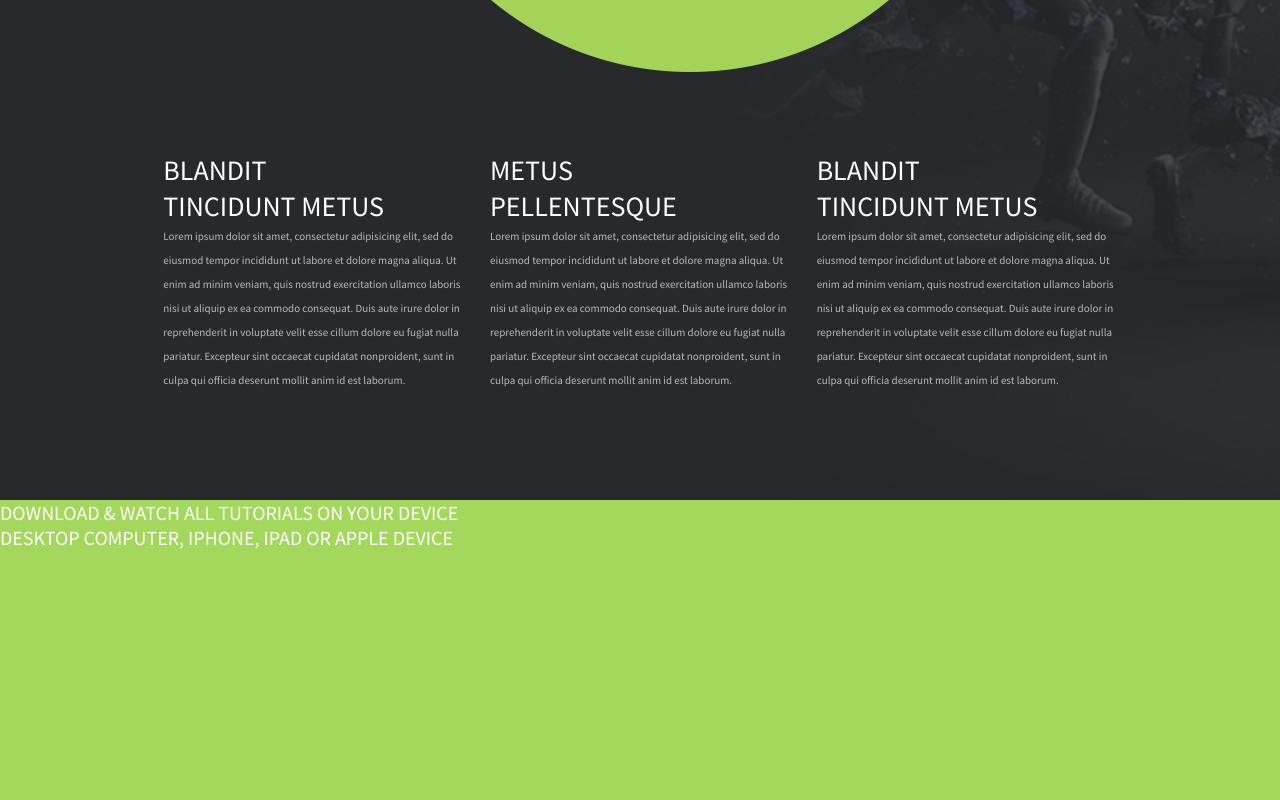
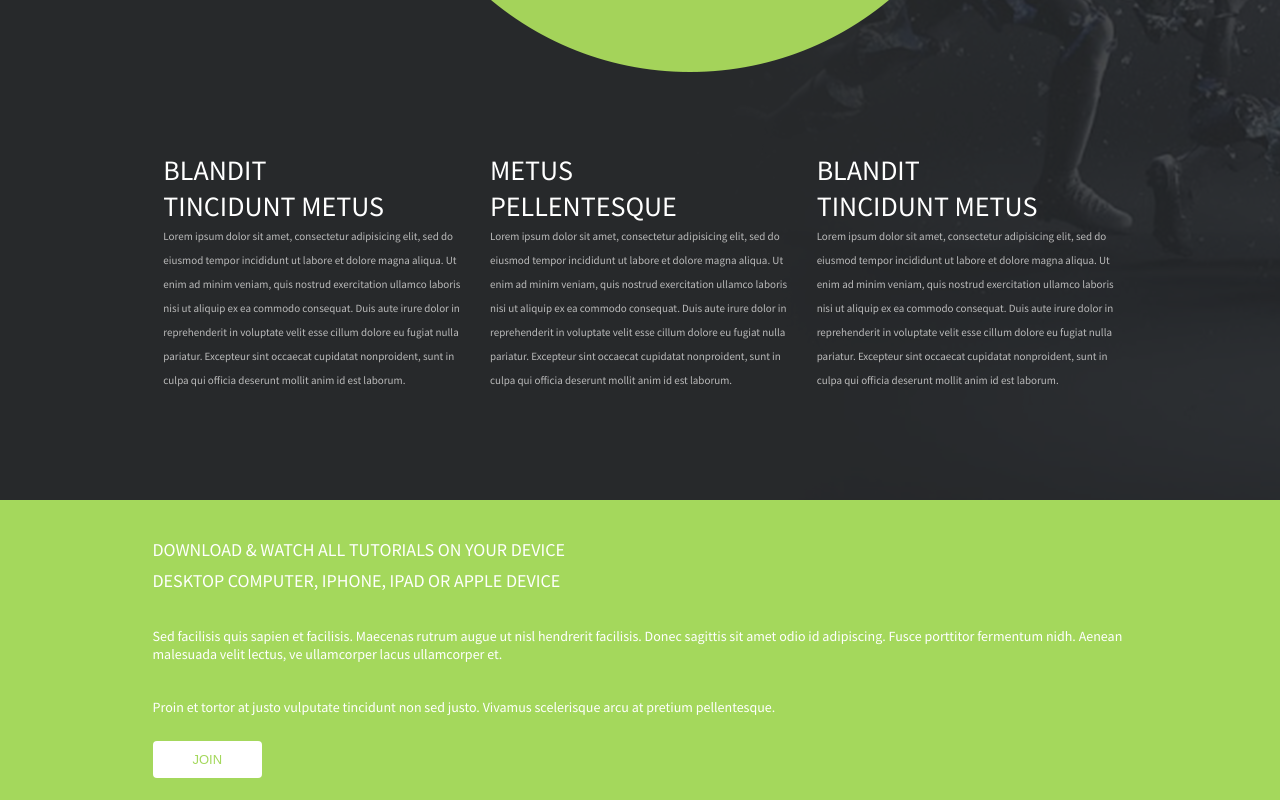
Before and after one commit to PirieD704/nike_test_page, a React (Create React App) app: page / in a window 1280 px wide. Shown: the part 2206-3006 px from the top of the page. Built offline with nearby package versions, Linux system fonts and the light colour scheme.

Commit message:
fixed glitch in showcase, added green section

```diff
--- a/src/components/GreenSection.js
+++ b/src/components/GreenSection.js
@@ -6,11 +6,20 @@ class GreenSection extends React.Component {
 	render() {
 		return (
 			<div className={css(styles.greenWrapper)}>
-				<div className={css(styles.capitalText)}>
-					DOWNLOAD & WATCH ALL TUTORIALS ON YOUR DEVICE
-				</div>
-				<div className={css(styles.capitalText)}>
-					DESKTOP COMPUTER, IPHONE, IPAD OR APPLE DEVICE
+				<div className={css(styles.inBetweenGreen)}>
+					<div className={css(styles.capitalText)}>
+						DOWNLOAD & WATCH ALL TUTORIALS ON YOUR DEVICE
+					</div>
+					<div className={css(styles.capitalText)}>
+						DESKTOP COMPUTER, IPHONE, IPAD OR APPLE DEVICE
+					</div>
+					<div className={css(styles.regText)}>
+						Sed facilisis quis sapien et facilisis. Maecenas rutrum augue ut nisl hendrerit facilisis. Donec sagittis sit amet odio id adipiscing. Fusce porttitor fermentum nidh. Aenean malesuada velit lectus, ve ullamcorper lacus ullamcorper et.
+					</div>
+					<div className={css(styles.bottomText)}>
+						Proin et tortor at justo vulputate tincidunt non sed justo. Vivamus scelerisque arcu at pretium pellentesque.
+					</div>
+					<button className={css(styles.theButton)}>JOIN</button>
 				</div>
 			</div>
 
@@ -22,12 +31,35 @@ const styles = StyleSheet.create({
 	greenWrapper: {
 		height: '300px',
 		width: '100%',
-		backgroundColor: '#a4d85c'
+		backgroundColor: '#a4d85c',
+		color: '#fff',
+		fontFamily: 'Source Sans Pro'
+	},
+	inBetweenGreen: {
+		width: '975px',
+		margin: 'auto',
+		paddingTop: '30px'
 	},
 	capitalText: {
-		color: '#fff',
-		fontFamily: 'Source Sans Pro',
-		fontSize: '20px'
+		fontSize: '18px',
+		paddingTop: '8px'
+	},
+	regText: {
+		fontSize: '14px',
+		paddingTop: '35px'
+	},
+	bottomText: {
+		fontSize: '14px',
+		paddingTop: '35px'
+	},
+	theButton: {
+		padding: '11px 40px',
+		border: '0px',
+		borderRadius: '4px',
+		backgroundColor: '#fff',
+		color: '#a4d85c',
+		marginTop: '25px',
+		fontSize: '13px'
 	}
 
 })
--- a/src/components/ShowCase.js
+++ b/src/components/ShowCase.js
@@ -24,11 +24,16 @@ class ShowCase extends React.Component {
 			return sh === 'bottom';
 		}
 		// conditional use of aphrodite where a boolean is determined from the shoe selection in state
-		const className = css(
-			shouldBeLeft(shoe) && styles.bigShoeleft,
-			shouldBeRight(shoe) && styles.bigShoeright,
-			shouldBeBottom(shoe) && styles.bigShoebottom
+		const className1 = css(
+			shouldBeLeft(shoe) ? styles.bigShoeleft : styles.bigShoeNoShow
 		)
+		const className2 = css(
+			shouldBeRight(shoe) ? styles.bigShoeright : styles.bigShoeNoShow
+		)
+		const className3 = css(
+			shouldBeBottom(shoe) ? styles.bigShoebottom : styles.bigShoeNoShow
+		)
+
 
 		return (
 			<div className={css(styles.showCaseWrapper)}>
@@ -37,7 +42,7 @@ class ShowCase extends React.Component {
 						<div className={css(styles.leftText)}>
 							<span className={css(styles.nikeText)}>NIKE</span> SUPERFLY FG
 						</div>
-						<div className={css(styles.littleLeft, styles.leftShoes)} onClick={() => this.props.changeShoe('left')}>
+						<div className={css(styles.littleLeft, styles.leftShoes)} onClick={() => this.props.changeShoe('left')} >
 							<img src="../images/left-view.png" />
 						</div>
 						<div className={css(styles.littleRight, styles.leftShoes)} onClick={() => this.props.changeShoe('right')} >
@@ -48,8 +53,10 @@ class ShowCase extends React.Component {
 						</div>
 					</div>
 					<div className={css(styles.middleSideWrapper)}>
-						<img className={css(styles.bigCircle)} src="../images/circle-bg.png" />
-						<img className={className} src={ this.props.bigShoe.source } />
+						<img className={css(styles.bigCircle)} src='../images/circle-bg.png' />
+						<img className={className1} src='../images/big-left.png' />
+						<img className={className2} src='../images/big-right.png'/>
+						<img className={className3} src='../images/big-bottom.png' />
 					</div>
 					<div className={css(styles.rightHidden)}>
 					</div>
@@ -149,6 +156,9 @@ const styles = StyleSheet.create({
 		paddingTop: '80px',
 		margin: 'auto',
 		textAlign: 'left'
+	},
+	bigShoeNoShow: {
+		display: 'none'
 	}
 
 })
```
